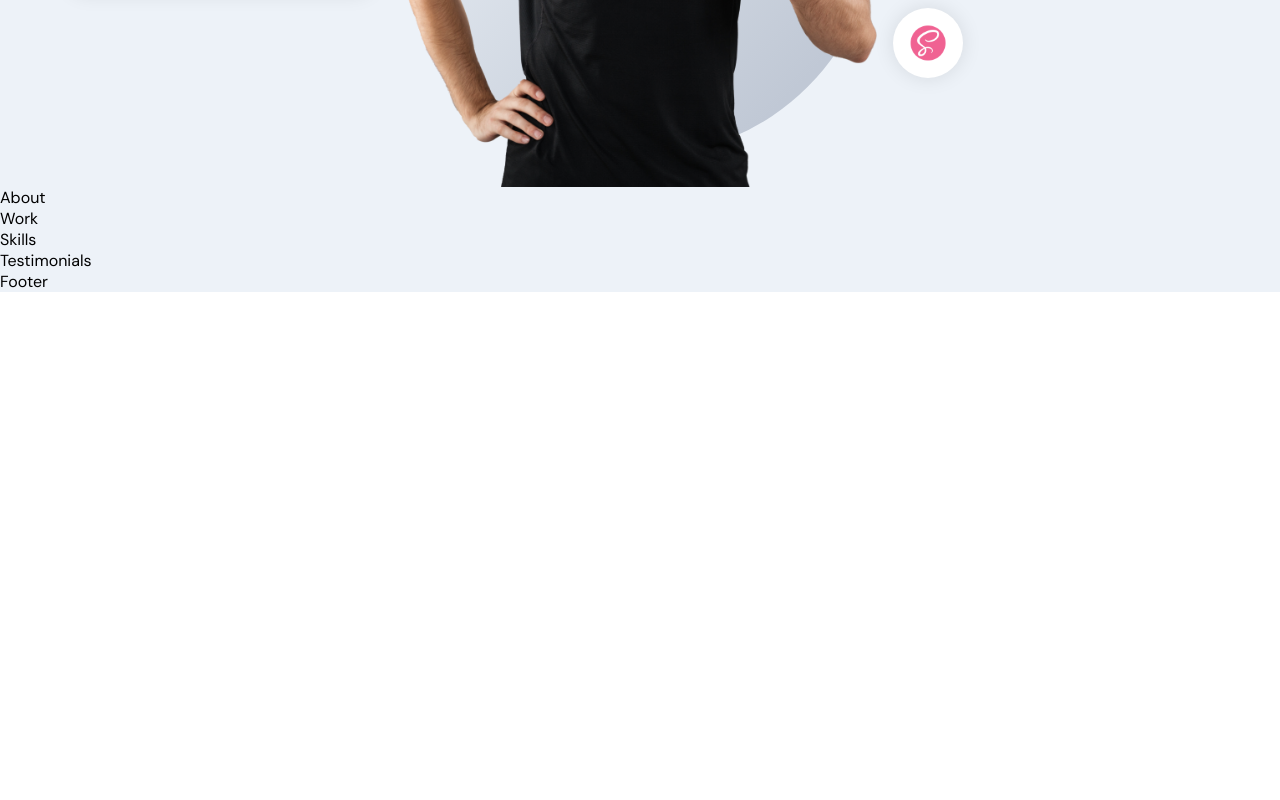
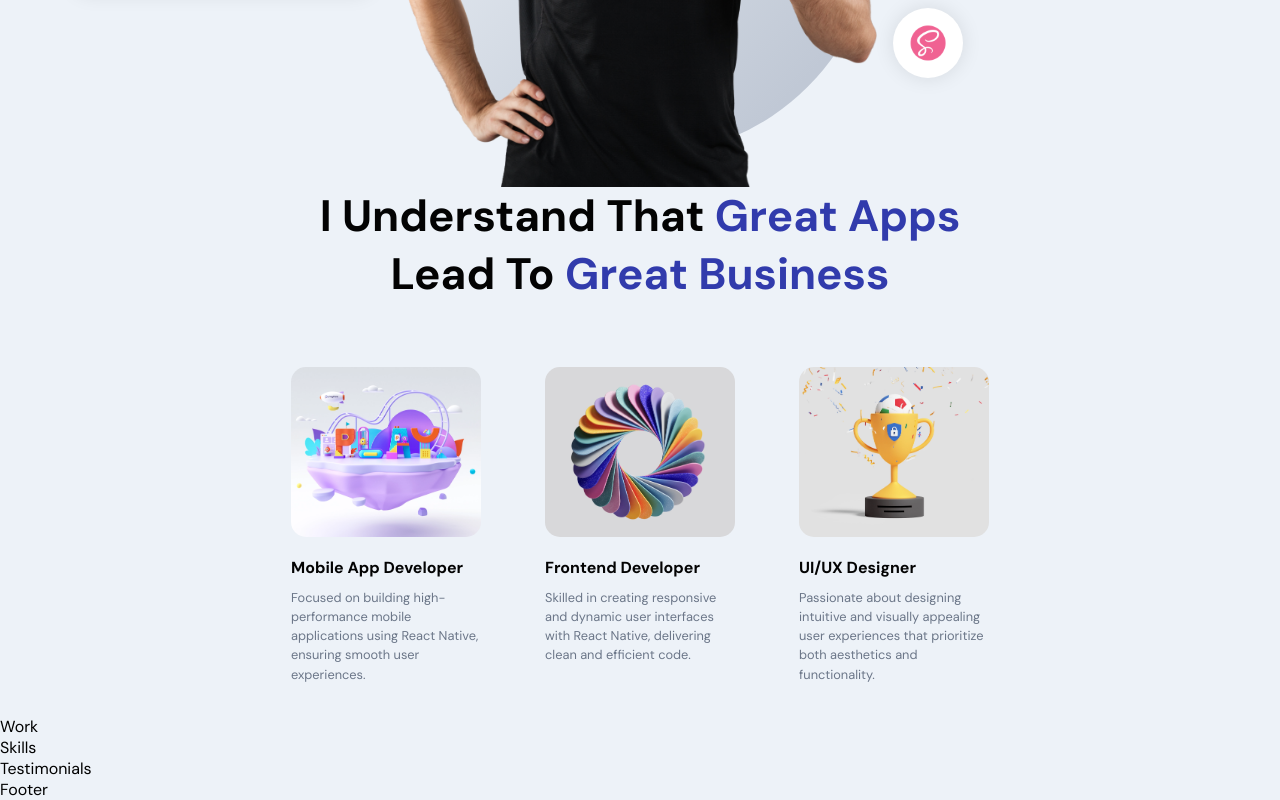
Before and after one commit to SmithMoreno/frontend_react, a React (Create React App) app: page / in a window 1280 px wide. Shown: the part 503-1303 px from the top of the page. Before the commit the page ends 800 px from the top, so only its background shows below. Built offline with nearby package versions, Linux system fonts and the light colour scheme.

Commit message:
add about  seccion

```diff
--- a/src/container/About/About.jsx
+++ b/src/container/About/About.jsx
@@ -1,11 +1,57 @@
-import React from 'react'
-
-import './About.scss'
+import { motion } from "framer-motion";
+import { useState, useEffect } from "react";
+import { images } from "../../constants";
+import "./About.scss";
+const about = [
+  {
+    title: "Mobile App Developer",
+    description:
+      "Focused on building high-performance mobile applications using React Native, ensuring smooth user experiences.",
+    imgUrl: images.about01,
+  },
+  {
+    title: "Frontend Developer",
+    description:
+      "Skilled in creating responsive and dynamic user interfaces with React Native, delivering clean and efficient code.",
+    imgUrl: images.about02,
+  },
+  {
+    title: "UI/UX Designer",
+    description:
+      "Passionate about designing intuitive and visually appealing user experiences that prioritize both aesthetics and functionality.",
+    imgUrl: images.about03,
+  },
+];
 
 const About = () => {
   return (
-    <div>About</div>
-  )
-}
+    <>
+      <h2 className="head-text">
+        I understand that <span>Great Apps</span> <br />
+        lead to <span>Great Business</span>
+      </h2>
 
-export default About
+      <div className="app__profiles">
+        {about.map((about, index) => (
+          <motion.div
+            whileInView={{ opacity: 1 }}
+            whileHover={{ scale: 1.1 }}
+            transition={{ duration: 0.5, type: "tween" }}
+            className="app__profile-item"
+            key={about.title + index}
+          >
+            <img src={about.imgUrl} alt={about.title} />
+            <h2 className="bold-text" style={{ marginTop: 20 }}>
+              {about.title}
+            </h2>
+            <p className="p-text" style={{ marginTop: 10 }}>
+              {about.description}
+            </p>
+          </motion.div>
+        ))}
+      </div>
+    </>
+  );
+};
+
+export default About;
--- a/src/container/About/About.scss
+++ b/src/container/About/About.scss
@@ -0,0 +1,38 @@
+.app__about {
+    flex: 1;
+    width: 100%;
+    flex-direction: column;
+  }
+
+  .app__profiles {
+    display: flex;
+    justify-content: center;
+    align-items: flex-start;
+    flex-wrap: wrap;
+    margin-top: 2rem;
+  }
+
+  .app__profile-item {
+    width: 190px;
+    display: flex;
+    justify-content: flex-start;
+    align-items: flex-start;
+    flex-direction: column;
+    margin: 2rem;
+
+    img {
+      width: 100%;
+      height: 170px;
+      border-radius: 15px;
+      object-fit: cover;
+    }
+
+    @media screen and (min-width: 2000px) {
+      width: 370px;
+      margin: 2rem 4rem;
+
+      img {
+        height: 320px;
+      }
+    }
+  }
--- a/src/container/Header/Header.jsx
+++ b/src/container/Header/Header.jsx
@@ -3,11 +3,12 @@ import { images } from "../../constants";
 import "./Header.scss";
 
 const info = {
-  saludo: "Hello, I'm",
-  emoj: "👋",
+  greeting: "Hi there, I'm",
+  emoji: "👋",
   name: "Smith",
-  title: "App Mobile Developer with React.js",
+  title: "React Native Mobile App Developer",
 };
+
 const scaleVariants = {
   whileInView: {
     scale: [0, 1],
@@ -29,9 +30,9 @@ const Header = () => {
       >
         <div className="app__header-badge">
           <div className="badge-cmp app__flex">
-            <span>{info.emoj}</span>
+            <span>{info.emoji}</span>
             <div style={{ marginLeft: 20 }}>
-              <p className="p-text">{info.saludo}</p>
+              <p className="p-text">{info.greeting}</p>
               <h1 className="head-text">{info.name}</h1>
             </div>
           </div>
```
